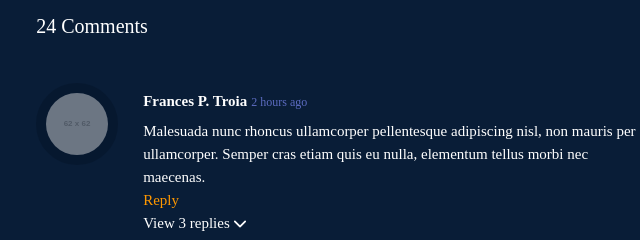
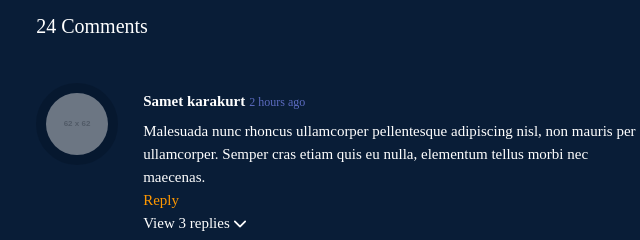
Before and after one commit to Sametkarakurtt/application2, a plain HTML site: page index.html in a window 1280 px wide. Shown: the part 236-476 px from the top of the page, 320-960 px from the left. Drawn offline with Linux system fonts and the light colour scheme; placeholder pictures from the web are drawn by us.

Commit message:
uygulama2 degistirildi

```diff
--- a/index.html
+++ b/index.html
@@ -30,7 +30,7 @@
                     <img src="https://via.placeholder.com/62">
                 </div>
                 <div class="text">
-                    <h4>Frances P. Troia</h4>
+                    <h4>Samet karakurt</h4>
                     <p class="zaman">2 hours ago</p>
                     <p>Malesuada nunc rhoncus ullamcorper pellentesque adipiscing nisl, non mauris per <br>
                         ullamcorper. Semper cras etiam quis eu nulla, elementum tellus morbi nec <br>
```
